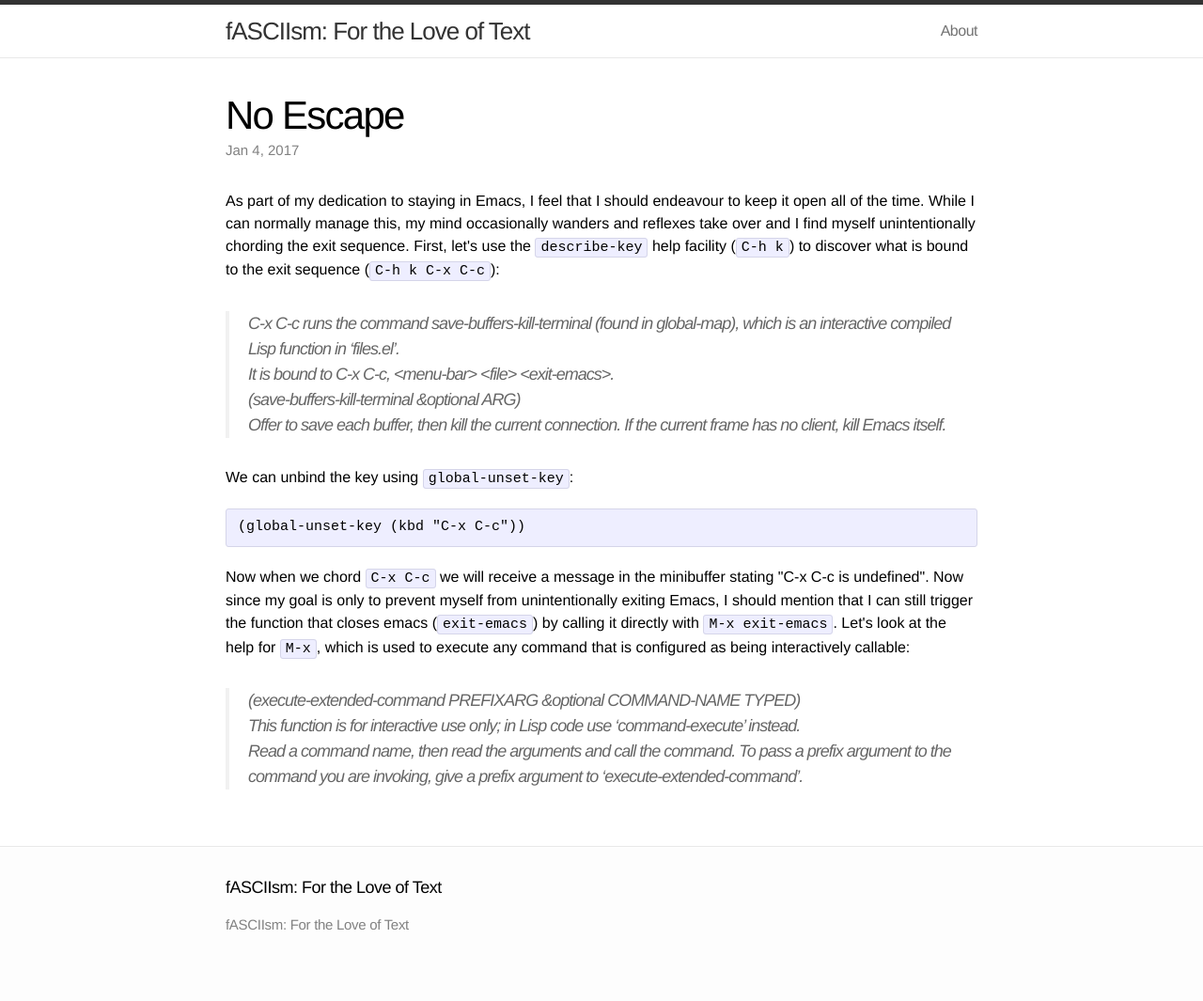
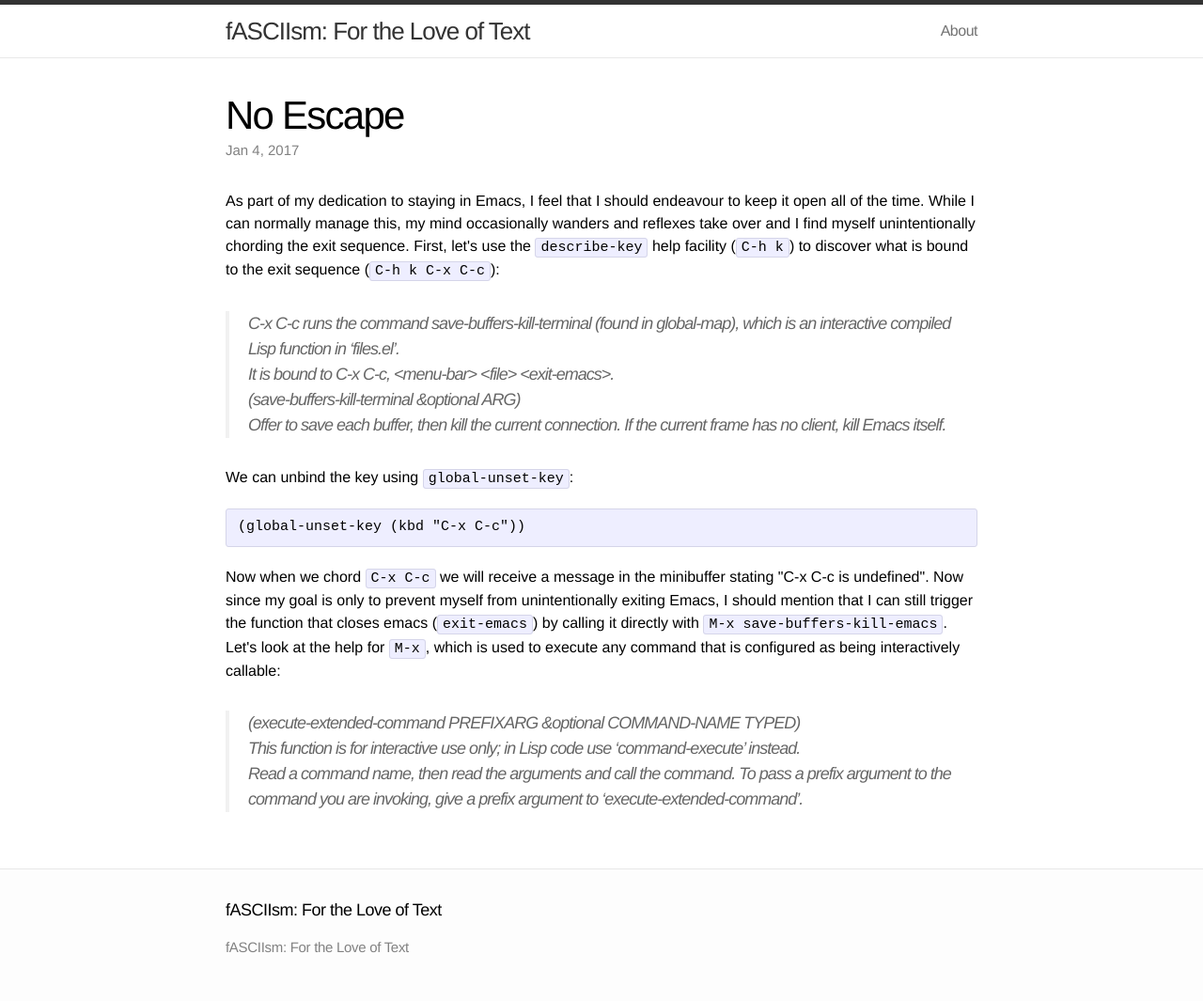
Before and after one commit to fasciism/fasciism.com, a Jekyll site: the page built from _posts/2017-01-04-no-escape.html, in a window 1280 px wide. Shown: the whole page at 94% size. Built offline with Jekyll 4.4.1, drawn with Linux system fonts in a browser that asks for light colours; before the commit the page ends 1041 px from its top, so only the background shows below that.

Commit message:
Fixed wrong function name.

```diff
--- a/_posts/2017-01-04-no-escape.html
+++ b/_posts/2017-01-04-no-escape.html
@@ -36,7 +36,7 @@
 </div>
 
 <p>
-Now when we chord <code>C-x C-c</code> we will receive a message in the minibuffer stating "C-x C-c is undefined". Now since my goal is only to prevent myself from unintentionally exiting Emacs, I should mention that I can still trigger the function that closes emacs (<code>exit-emacs</code>) by calling it directly with <code>M-x exit-emacs</code>. Let's look at the help for <code>M-x</code>, which is used to execute any command that is configured as being interactively callable:
+Now when we chord <code>C-x C-c</code> we will receive a message in the minibuffer stating "C-x C-c is undefined". Now since my goal is only to prevent myself from unintentionally exiting Emacs, I should mention that I can still trigger the function that closes emacs (<code>exit-emacs</code>) by calling it directly with <code>M-x save-buffers-kill-emacs</code>. Let's look at the help for <code>M-x</code>, which is used to execute any command that is configured as being interactively callable:
 </p>
 
 <blockquote>
```
